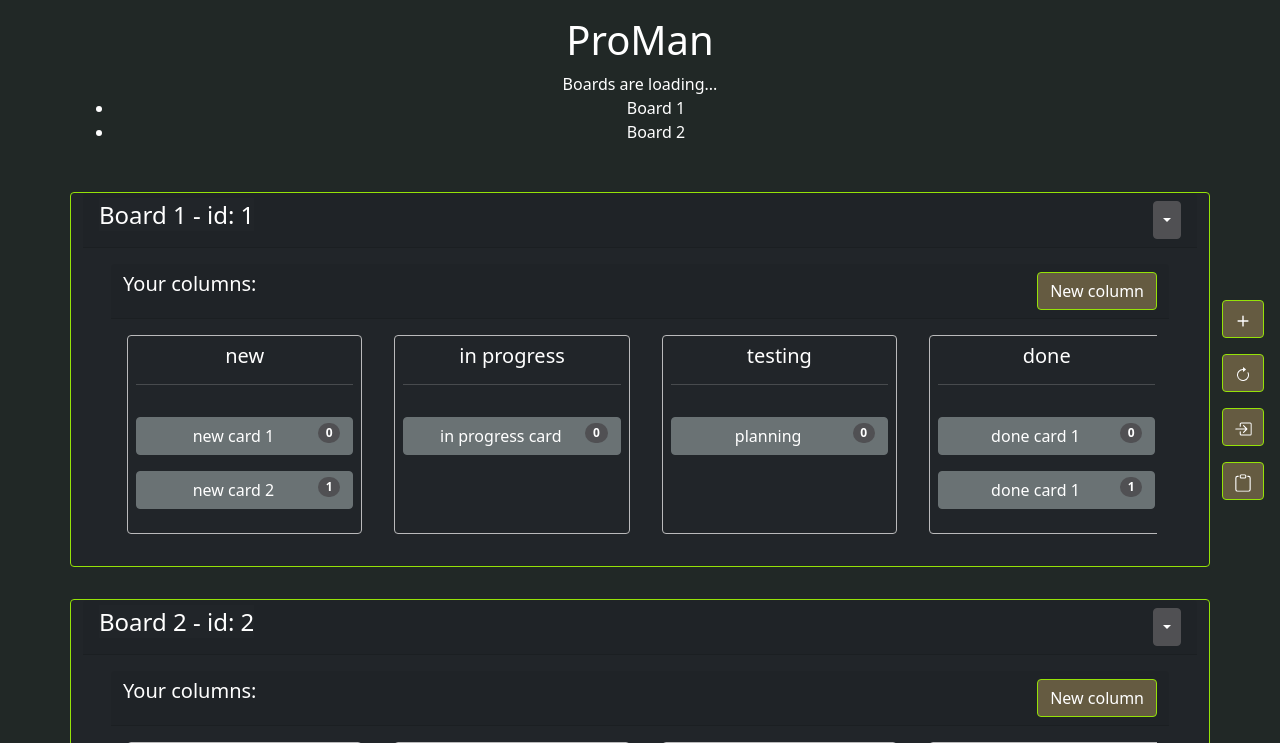
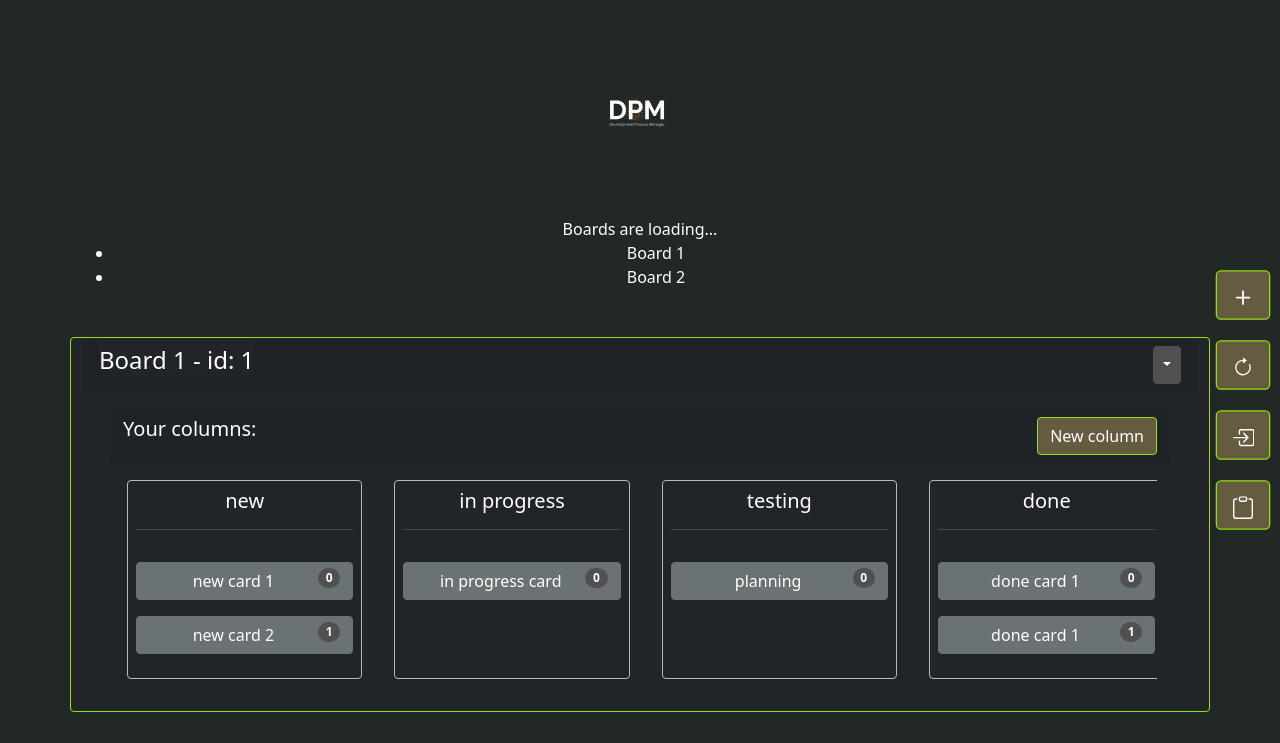
Before and after one commit to eorll/Proman, a Flask app: page / in a window 1280 px wide. Shown: the top 743 px of the page. Run offline with Flask 2, Linux system fonts and the light colour scheme; parts of the project's set-up code (start-up, migrations or seed data) failed here and were passed over; some libraries are stand-ins or nearby versions.

Commit message:
Logo proposition, implement bigger buttons for main menu.

```diff
--- a/templates/header.html
+++ b/templates/header.html
@@ -1,4 +1,4 @@
 <div class="row my-3 text-center">
-    <h1>ProMan</h1>
+    <img class="w-25 start-50 position-relative translate-middle-x mb-3" src="/static/icons/logo.svg">
     <div id="boards">Boards are loading...</div>
 </div>
--- a/templates/menu.html
+++ b/templates/menu.html
@@ -1,20 +1,24 @@
 <div class="d-flex align-items-start position-fixed end-0 top-50 translate-middle-y ui-front" style="z-index: 1050">
     <div class="nav flex-column nav-pills me-3" id="v-pills-tab" role="tablist" aria-orientation="vertical">
-        <button type="button" class="btn btn-brown border-success my-2" id="v-pills-home-tab"
-           href="#" role="tab" data-bs-toggle="tooltip" data-bs-placement="left" title="New board"
-           aria-controls="v-pills-home" aria-selected="true">
-            <img src="/static/icons/plus.svg" style="filter: invert(); transform: scale(1.4)"></button>
-        <button type="button" class="btn btn-brown border-success my-2" id="v-pills-profile-tab"
-           href="#" role="tab" data-bs-toggle="tooltip" data-bs-placement="left" title="Refresh data"
-           aria-controls="v-pills-profile" aria-selected="false">
+        <button type="button" class="btn btn-brown border-success my-3" id="v-pills-home-tab"
+                href="#" role="tab" data-bs-toggle="tooltip" data-bs-placement="left" title="New board"
+                aria-controls="v-pills-home" aria-selected="true"
+                style="transform: scale(1.3)">
+            <img src="/static/icons/plus.svg" style="filter: invert(); transform: scale(1.4);"></button>
+        <button type="button" class="btn btn-brown border-success my-3" id="v-pills-profile-tab"
+                href="#" role="tab" data-bs-toggle="tooltip" data-bs-placement="left" title="Refresh data"
+                aria-controls="v-pills-profile" aria-selected="false"
+                style="transform: scale(1.3)">
             <img src="/static/icons/arrow-clockwise.svg" style="filter: invert()"></button>
-        <button type="button" class="btn btn-brown border-success my-2" id="v-pills-messages-tab"
-           href="#" role="tab" data-bs-toggle="tooltip" data-bs-placement="left" title="Log in"
-           aria-controls="v-pills-messages" aria-selected="false">
+        <button type="button" class="btn btn-brown border-success my-3" id="v-pills-messages-tab"
+                href="#" role="tab" data-bs-toggle="tooltip" data-bs-placement="left" title="Log in"
+                aria-controls="v-pills-messages" aria-selected="false"
+                style="transform: scale(1.3)">
             <img src="/static/icons/box-arrow-in-right.svg" style="filter: invert(); transform: scale(1.1)"></button>
-        <button type="button" class="btn btn-brown border-success my-2" id="v-pills-messages-tab"
-           href="#" role="tab" data-bs-toggle="tooltip" data-bs-placement="left" title="Sign in"
-           aria-controls="v-pills-messages" aria-selected="false">
+        <button type="button" class="btn btn-brown border-success my-3" id="v-pills-messages-tab"
+                href="#" role="tab" data-bs-toggle="tooltip" data-bs-placement="left" title="Sign in"
+                aria-controls="v-pills-messages" aria-selected="false"
+                style="transform: scale(1.3)">
             <img src="/static/icons/clipboard.svg" style="filter: invert(); transform: scale(1.1)"></button>
     </div>
 </div>
```
Also changed, not shown: static/icons/logo.svg (added), static/icons/logo_bg.svg (added).
